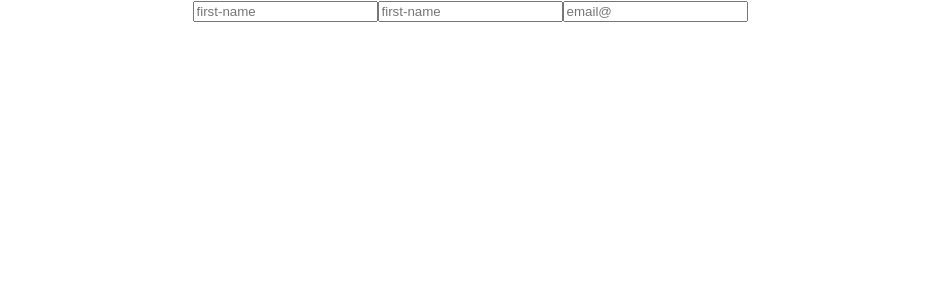
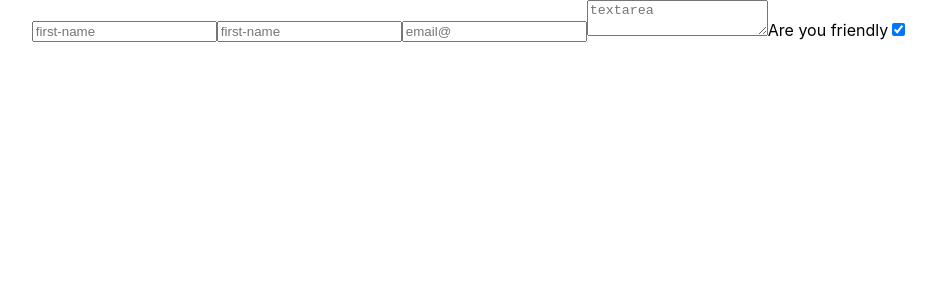
Before and after one commit to Dipak2056/use-state--context--effect-and-refs, a React (Create React App) app: page / in a window 1280 px wide. Shown: the top 300 px of the page, without its empty margins (170-1106 px from the left). Built offline with nearby package versions, Linux system fonts and the light colour scheme.

Commit message:
basic form is done

```diff
--- a/src/components/Form/FormComponent.jsx
+++ b/src/components/Form/FormComponent.jsx
@@ -1,17 +1,24 @@
 import React, { useState } from "react";
-const inititalState = { firstname: "", lastname: "", email: "" };
+const inititalState = {
+  firstname: "",
+  lastname: "",
+  email: "",
+  comment: "",
+  isFriendly: true,
+};
 export const FormComponent = () => {
   const [formData, setformData] = useState(inititalState);
 
   const handleChange = (e) => {
+    const { name, value, type, checked } = e.target;
     setformData((prevFormData) => {
       return {
         ...prevFormData,
-        [e.target.name]: e.target.value,
+        [name]: type === "checkbox" ? checked : value,
       };
     });
+    console.log(formData);
   };
-  console.log(formData);
   return (
     <div>
       <input
@@ -19,12 +26,14 @@
         placeholder="first-name"
         name="firstname"
         onChange={handleChange}
+        value={formData.firstname}
       />
       <input
         type="text"
         placeholder="first-name"
         name="lastname"
         onChange={handleChange}
+        value={formData.lastname}
       />
       <input
         type="email"
@@ -32,6 +41,21 @@
         placeholder="email@"
         name="email"
         onChange={handleChange}
+        value={formData.email}
+      />
+      <textarea
+        placeholder="textarea"
+        value={formData.textarea}
+        onChange={handleChange}
+        name="comment"
+      />
+      <label htmlFor="isfriendly">Are you friendly</label>
+      <input
+        onChange={handleChange}
+        type="checkbox"
+        id="isfriendly"
+        name="isFriendly"
+        checked={formData.isFriendly}
       />
     </div>
   );
```
